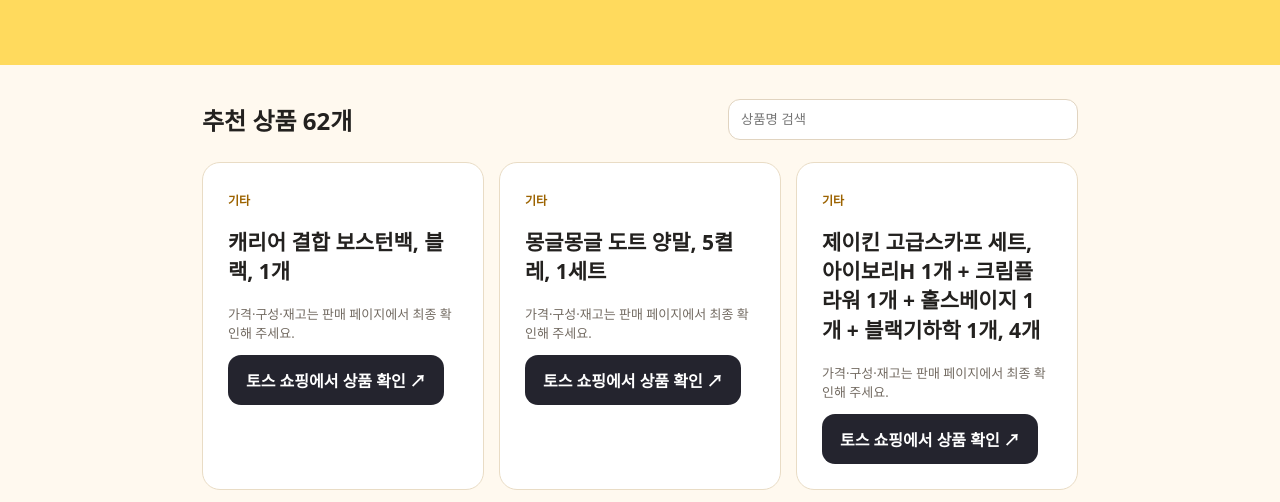
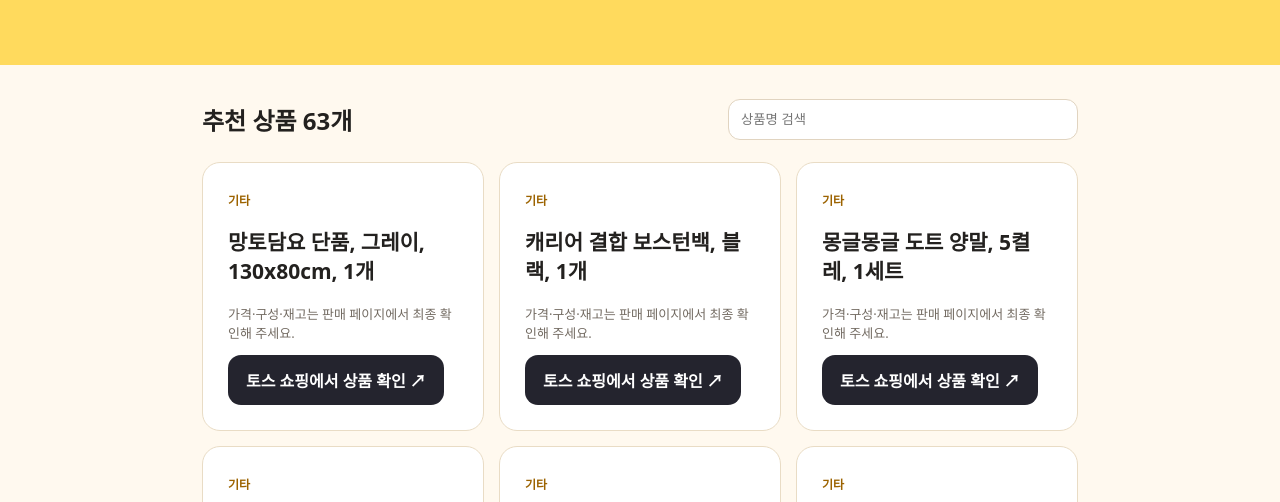
Before and after one commit to dajeongdamda-code/dealpick, a plain HTML site: page shop.html in a window 1280 px wide. Shown: the part 272-774 px from the top of the page. Drawn offline with Linux system fonts and the light colour scheme.

Commit message:
DealPick: add approved product links (newest first)

```diff
--- a/shop.html
+++ b/shop.html
@@ -3,6 +3,7 @@
 </head><body><header class="hero"><div class="wrap"><small>🛍️ TODAY'S DEALPICK · SHOP LINKS</small><h1>영상에서 본 상품,<br>여기서 확인하세요.</h1><p>오늘의 득템픽이 소개한 상품을 모았습니다. 구매 전 가격과 구성은 판매 페이지에서 다시 확인하세요.</p></div></header>
 <main class="wrap main"><div class="top"><h2>추천 상품 <span id="count"></span></h2><input id="search" placeholder="상품명 검색" aria-label="상품명 검색"></div><!-- DealPick newest-first order -->
 <div class="items" id="items">
+<article class="item"><span class="type">기타</span><h2>망토담요 단품, 그레이, 130x80cm, 1개</h2><p>가격·구성·재고는 판매 페이지에서 최종 확인해 주세요.</p><a class="buy" target="_blank" rel="noopener noreferrer nofollow sponsored" href="https://toss.shopping/_m/FTubBDFw">토스 쇼핑에서 상품 확인 ↗</a></article>
 <article class="item"><span class="type">기타</span><h2>캐리어 결합 보스턴백, 블랙, 1개</h2><p>가격·구성·재고는 판매 페이지에서 최종 확인해 주세요.</p><a class="buy" target="_blank" rel="noopener noreferrer nofollow sponsored" href="https://toss.shopping/_m/BQiUlvw2">토스 쇼핑에서 상품 확인 ↗</a></article>
 <article class="item"><span class="type">기타</span><h2>몽글몽글 도트 양말, 5켤레, 1세트</h2><p>가격·구성·재고는 판매 페이지에서 최종 확인해 주세요.</p><a class="buy" target="_blank" rel="noopener noreferrer nofollow sponsored" href="https://toss.shopping/_m/BPguAKw2">토스 쇼핑에서 상품 확인 ↗</a></article>
 <article class="item"><span class="type">기타</span><h2>제이킨 고급스카프 세트, 아이보리H 1개 + 크림플라워 1개 + 홀스베이지 1개 + 블랙기하학 1개, 4개</h2><p>가격·구성·재고는 판매 페이지에서 최종 확인해 주세요.</p><a class="buy" target="_blank" rel="noopener noreferrer nofollow sponsored" href="https://toss.shopping/_m/r7W3iWrb">토스 쇼핑에서 상품 확인 ↗</a></article>
```
